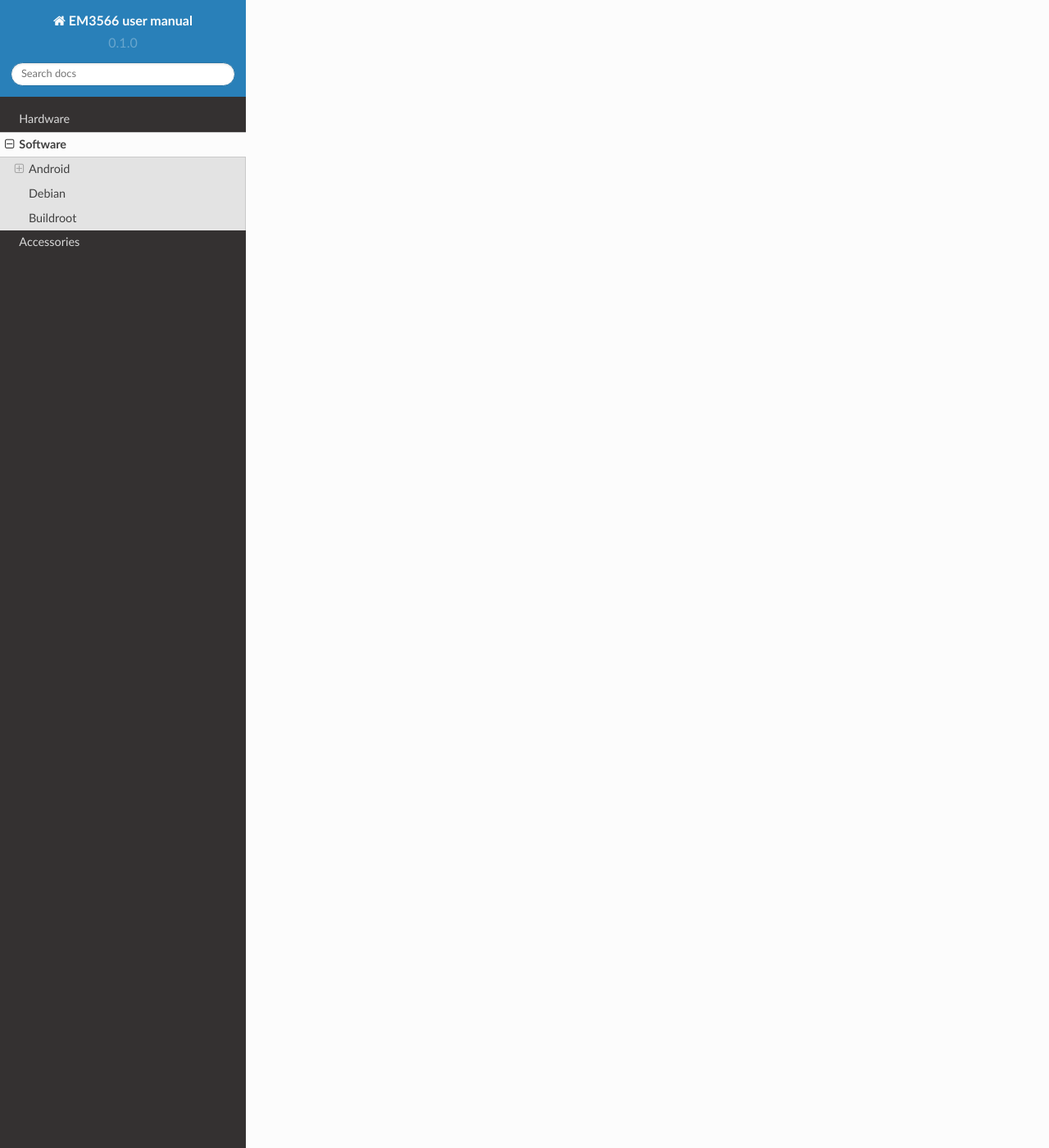
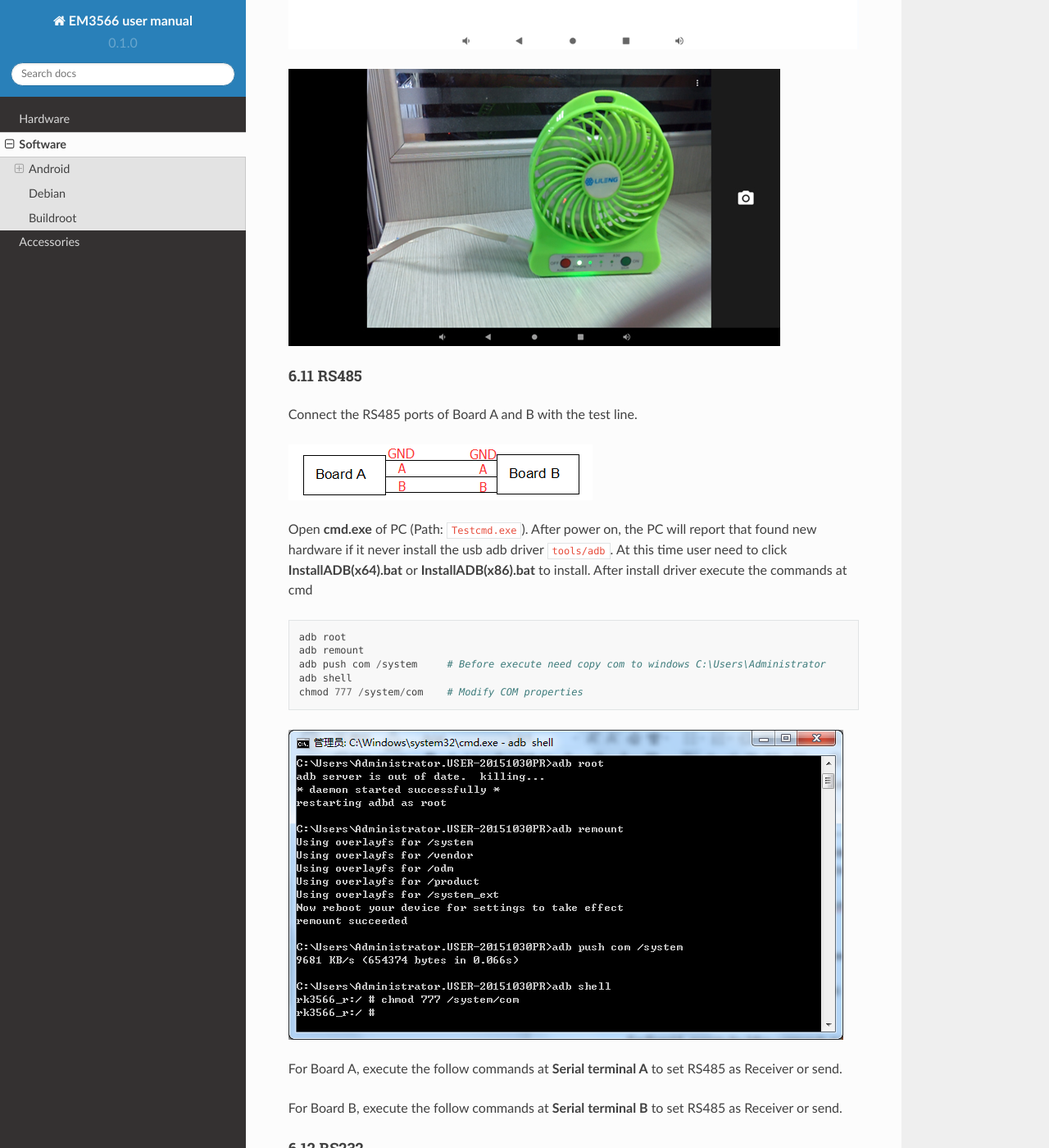
Before and after one commit to boardcon/EM3566, a Sphinx documentation site: the page built from docs/source/software.rst, in a window 1280 px wide and 1400 px high, scrolled down 23224 px. Shown: the whole window at 82% size. Built offline with Sphinx 7.4.7 and the Read the Docs theme 2.0.0, drawn with Linux system fonts in a browser that asks for light colours; some of the changed text lies outside the part shown.

Commit message:
Update software.rst

```diff
--- a/docs/source/software.rst
+++ b/docs/source/software.rst
@@ -359,6 +359,7 @@
 .. figure:: ./image/EM3566_SBC_Android11_figure_39.png
    :alt: Vedio player
 .. figure:: ./image/EM3566_SBC_Android11_HDMI_OUT.jpg
+   :align: center
    :alt: Vedio player
 
 6.5 Ethernet
@@ -378,21 +379,102 @@
 
 6.6 Record
 """"""""""""""""""
+Step 1, open the APP **Sound Recorder** in Android.
+Step 2, click **Start** button to recording.
+
+.. figure:: ./image/EM3566_SBC_Android11_figure_44.png
+   :alt: recorder
+.. figure:: ./image/EM3566_SBC_Android11_record.jpg
+   :alt: start record
+
+After finish recording, click **Stop** and select **Save** to store file.
+Default storage path :file:`Internal Memory/Documents/Records`. If the headset is connected, default headset output, otherwise HDMI output.
+
+.. figure:: ./image/EM3566_SBC_Android11_recording.jpg
+   :alt: recording file
 
 6.7 RTC
 """"""""""""""""""
+Execute the command hwclock at CRT terminal
+
+.. code-block::
+
+  hwclock
+
+Wait a moment then run *hwclock* again, it can be found the time has changed.
+
+.. figure:: ./image/EM3566_SBC_Android11_figure_47.png
+   :alt: RTC test
 
 6.8 WiFi
 """"""""""""""""""
 
+Connect the WiFi antenna, then click *Settings -> Network&internet -> Wi-Fi -> turn on*, select the SSID from the list of available networks and enter the password.
+After connected, user can ping URL/IP at terminal, or open the browser to test Network.
+
+.. code-block::
+
+  ping www.boardcon.com
+
+.. figure:: ./image/EM3566_SBC_Android11_figure_48.png
+   :alt: settings UI
+.. figure:: ./image/EM3566_SBC_Android11_figure_49.png
+   :alt: WIFI Setting
+.. figure:: ./image/EM3566_SBC_Android11_figure_50.png
+   :alt: connect wifi
+
 6.9 Bluetooth
 """"""""""""""""""
 
+Click *Settings -> Connected devices -> Pair new device*
+Select the available device in the list to pair. After pairing, devices can connect with each other automatically
+
+.. figure:: ./image/EM3566_SBC_Android11_figure_54.png
+   :alt: Bluetooth Setting
+.. figure:: ./image/EM3566_SBC_Android11_figure_52.png
+   :alt: BT pair
+
 6.10 Camera
 """"""""""""""""""
+Connect the camera module (OV13850) to the development board camera0 before power on，then click the camera app to test.
+
+.. figure:: ./image/EM3566_SBC_Android11_figure_53.png
+   :alt: Camera icon
+
+.. figure:: ./image/EM3566_SBC_Android11_camera.jpg
+   :alt: Camera test
 
 6.11 RS485
 """"""""""""""""""
+
+Connect the RS485 ports of Board A and B with the test line.
+
+.. figure:: ./image/EM3566_SBC_Android11_figure_55.png
+   :alt: Connect Board A and B
+
+Open **cmd.exe** of PC (Path: :file:`Test\cmd.exe`). After power on, the PC will report that found new hardware if it never install the usb adb driver :file:`tools/adb`. At this time user need to click **InstallADB(x64).bat** or **InstallADB(x86).bat** to install.
+After install driver execute the commands at cmd
+
+.. code-block::
+
+ adb root
+ adb remount
+ adb push com /system     # Before execute need copy com to windows C:\Users\Administrator
+ adb shell
+ chmod 777 /system/com    # Modify COM properties
+
+.. figure:: ./image/EM3566_SBC_Android11_figure_56.png
+   :alt: Eexecute commands at cmd
+
+For Board A, execute the follow commands at **Serial terminal A** to set RS485 as Receiver or send.
+
+.. code-block::
+ ./system/com /dev/ttyS3 115200 8 0 1
+
+For Board B, execute the follow commands at **Serial terminal B** to set RS485 as Receiver or send.
+
+.. code-block::
+  ./system/com /dev/ttyS3 115200 8 0 1
 
 6.12 RS232
 """"""""""""""""""
```
